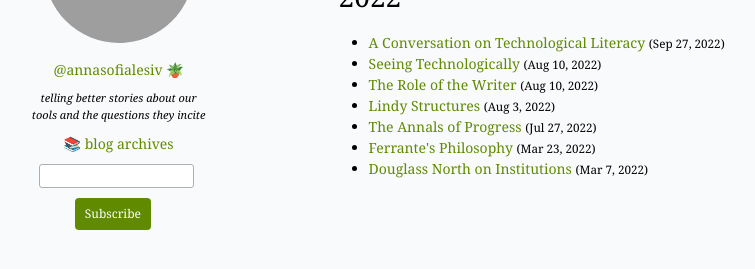
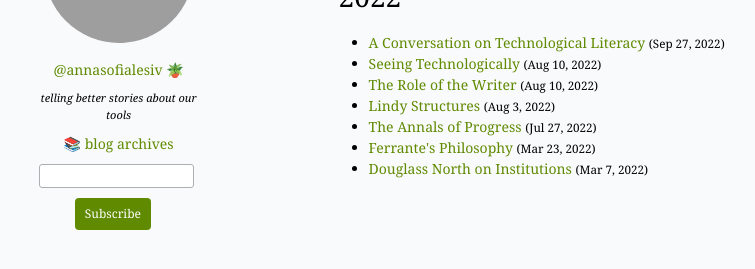
Before and after one commit to asofs/asofs.github.io, a Jekyll site: the page built from archive.html, in a window 1280 px wide. Shown: the part 177-446 px from the top of the page, without its empty margins (131-886 px from the left). Built offline with Jekyll 4.4.1, drawn with Linux system fonts in a browser that asks for light colours; comment, search, counter and statistics services are not loaded; grey boxes are pictures that could not be loaded.

Commit message:
edited the description

```diff
--- a/_layouts/default.html
+++ b/_layouts/default.html
@@ -14,7 +14,7 @@
             <img id="lilpic" src="https://upload.wikimedia.org/wikipedia/commons/thumb/1/13/Suprematist_Composition_-_Kazimir_Malevich.jpg/1280px-Suprematist_Composition_-_Kazimir_Malevich.jpg">
           </a>
           <a href="https://twitter.com/annasofialesiv">@annasofialesiv 🪴</a>
-          <p class="descript" style="font-size: 11px">telling better stories about our tools and the questions they incite
+          <p class="descript" style="font-size: 11px">telling better stories about our tools
           </p>
           <a id="archives" href="/archives">
             📚 blog archives
```
